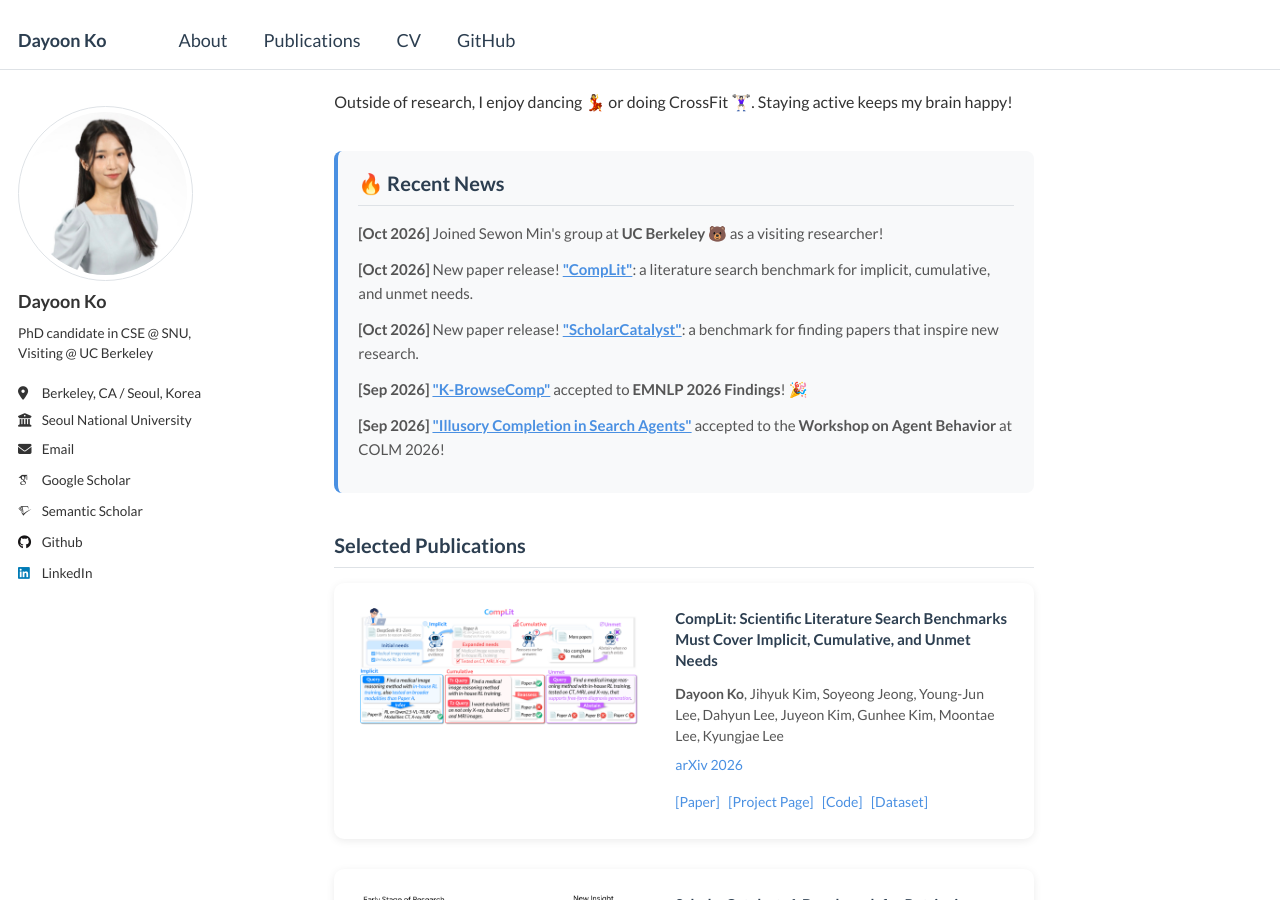
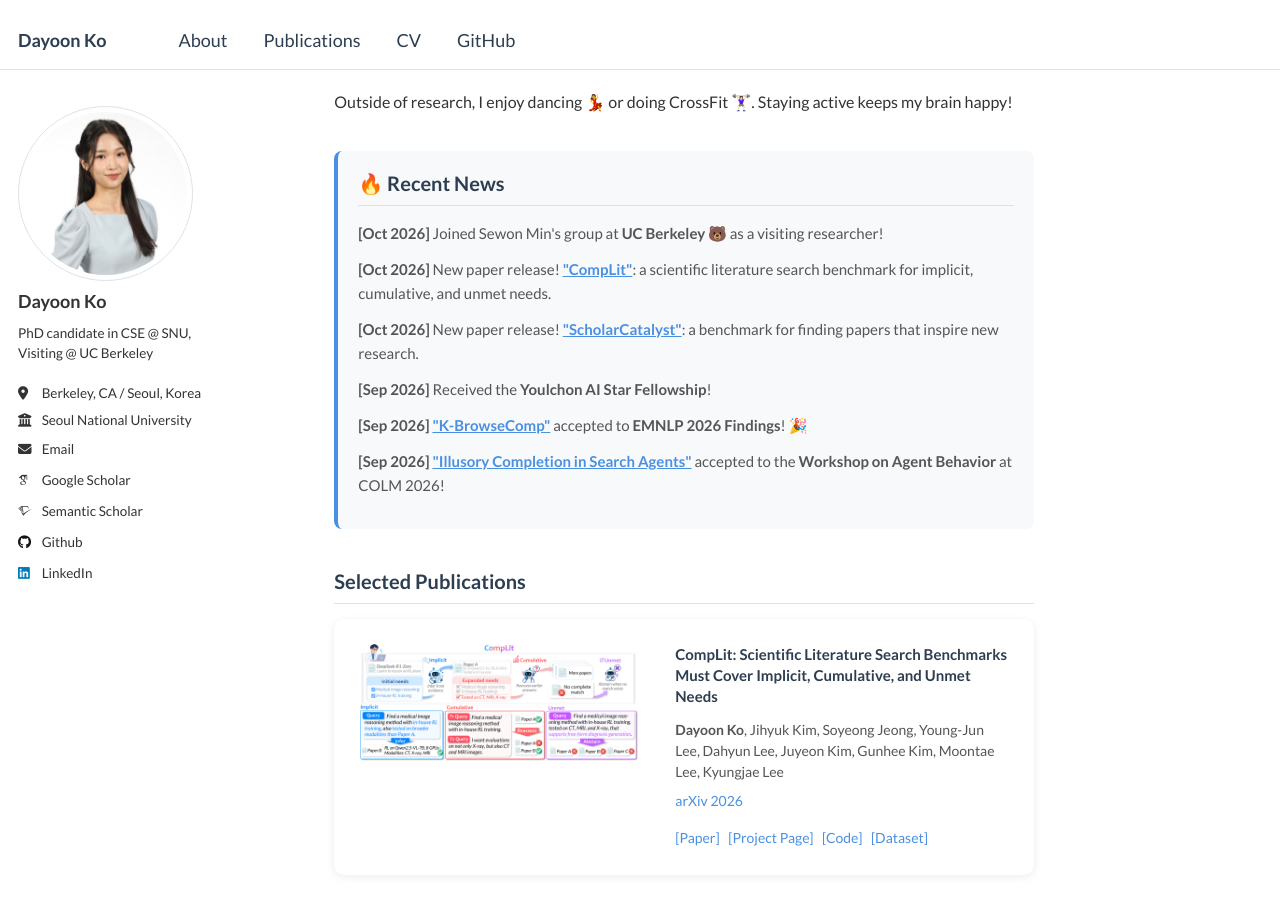
Before and after one commit to dayoon-ko/dayoon-ko.github.io, a Jekyll site: the page built from _pages/about.md, in a window 1280 px wide and 900 px high, scrolled down 411 px. Built offline with Jekyll 4.4.1, drawn with Linux system fonts in a browser that asks for light colours; some web fonts are replaced.

Commit message:
Add Youlchon fellowship news; use Figure 1 for ExFunTube thumbnail
Co-Authored-By: Claude Opus 5.5 <noreply@anthropic.com>

```diff
--- a/_pages/about.md
+++ b/_pages/about.md
@@ -162,10 +162,13 @@ redirect_from:
     <strong>[Oct 2026]</strong> Joined Sewon Min's group at <strong>UC Berkeley</strong> 🐻 as a visiting researcher!
   </div>
   <div class="news-item" style="margin-bottom: 12px;">
-    <strong>[Oct 2026]</strong> New paper release! <a href="https://dayoon-ko.github.io/CompLit/" target="_blank"><strong>"CompLit"</strong></a>: a literature search benchmark for implicit, cumulative, and unmet needs.
+    <strong>[Oct 2026]</strong> New paper release! <a href="https://dayoon-ko.github.io/CompLit/" target="_blank"><strong>"CompLit"</strong></a>: a scientific literature search benchmark for implicit, cumulative, and unmet needs.
   </div>
   <div class="news-item" style="margin-bottom: 12px;">
     <strong>[Oct 2026]</strong> New paper release! <a href="https://arxiv.org/abs/2610.02202" target="_blank"><strong>"ScholarCatalyst"</strong></a>: a benchmark for finding papers that inspire new research.
+  </div>
+  <div class="news-item" style="margin-bottom: 12px;">
+    <strong>[Sep 2026]</strong> Received the <strong>Youlchon AI Star Fellowship</strong>!
   </div>
   <div class="news-item" style="margin-bottom: 12px;">
     <strong>[Sep 2026]</strong> <a href="https://arxiv.org/abs/2606.02404" target="_blank"><strong>"K-BrowseComp"</strong></a> accepted to <strong>EMNLP 2026 Findings</strong>! 🎉
@@ -322,7 +325,7 @@ redirect_from:
 
 <div class="pub-item" id="pub-exfuntube" data-thread="multimodal" data-first="true">
   <div class="pub-img">
-    <img src="https://dayoon-ko.github.io/images/exfuntube.png" alt="ExFunTube">
+    <img src="/images/exfuntube_fig1.png" alt="Figure 1 of the ExFunTube paper">
   </div>
   <div class="pub-detail">
     <div class="pub-title">Can Language Models Laugh at YouTube Short-form Videos?</div>
```
Also changed, not shown: images/exfuntube_fig1.png (added).
